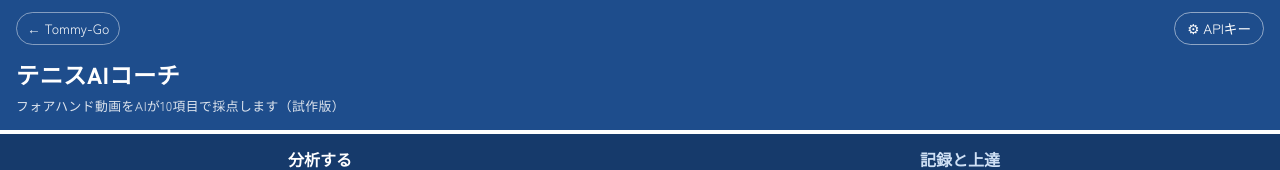
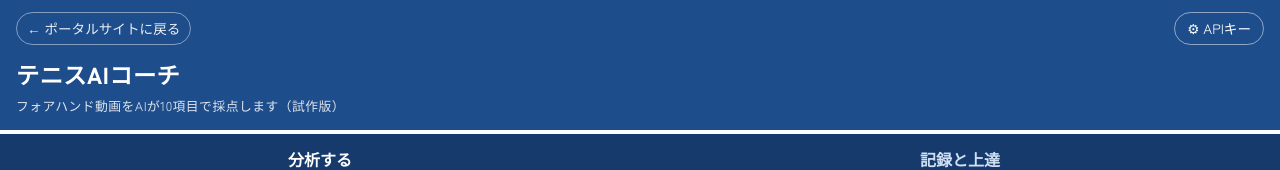
Before and after one commit to pecpec37-gift/tennis-ai-coach, a plain HTML site: page index.html in a window 1280 px wide. Shown: the top 170 px of the page. Drawn offline with nearby package versions, Linux system fonts and the light colour scheme.

Commit message:
Add files via upload

```diff
--- a/index.html
+++ b/index.html
@@ -122,7 +122,7 @@ dialog input{width:100%;padding:10px;border:1px solid #c9d3e0;border-radius:10px
 <body>
 <header>
   <div class="top">
-    <a class="back" href="https://pecpec37-gift.github.io/portal/">← Tommy-Go</a>
+    <a class="back" href="https://pecpec37-gift.github.io/portal/">← ポータルサイトに戻る</a>
     <button class="gear" id="gearBtn" hidden>⚙ APIキー</button>
   </div>
   <h1>テニスAIコーチ<small>フォアハンド動画をAIが10項目で採点します（試作版）</small></h1>
```
